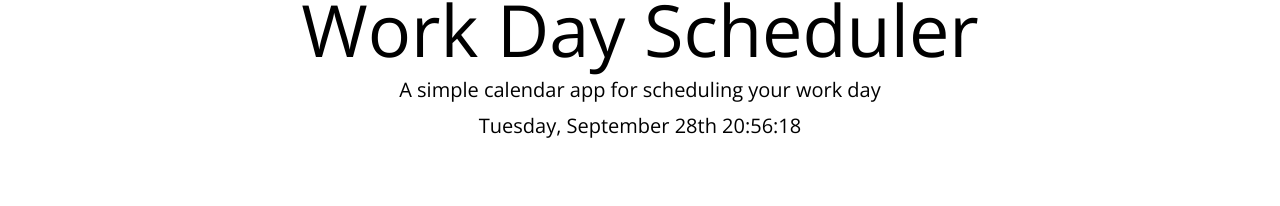
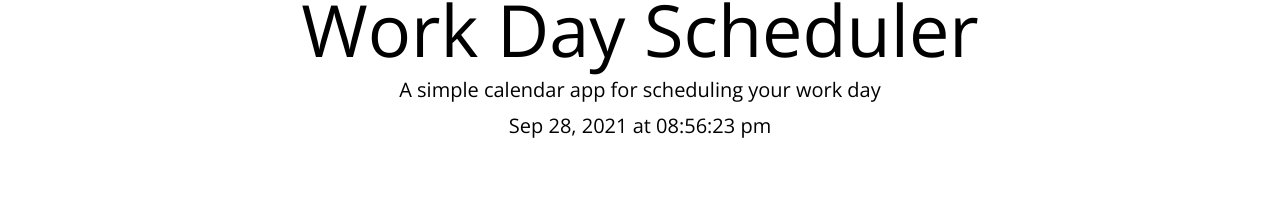
Before and after one commit to Valllerian/Planner-project, a plain HTML site: page index.html in a window 1280 px wide. Shown: the part 78-284 px from the top of the page. Drawn offline with nearby package versions, Linux system fonts and the light colour scheme.

Commit message:
Timer updates every second

```diff
--- a/index.html
+++ b/index.html
@@ -26,7 +26,7 @@
     <header class="jumbotron">
       <h1 class="display-3">Work Day Scheduler</h1>
       <p class="lead">A simple calendar app for scheduling your work day</p>
-      <p id="currentDay" class="lead"></p>
+      <p id="currentDay" class="lead">00:00:00</p>
     </header>
     <div class="container ">
       <!-- Timeblocks go here -->
--- a/script.js
+++ b/script.js
@@ -1,9 +1,8 @@
-var presentTime = moment();
 
-function updateClock() {
-    $("#currentDay").text(presentTime.format("dddd, MMMM Do HH:mm:ss"));
-}
+function displayTime() {
+    var rightNow = moment();
+    $("#currentDay").text(rightNow.format('MMM DD, YYYY [at] hh:mm:ss a'));
 
-setInterval(updateClock, 1000);
+  }
 
-// create a function to update time every second
+  setInterval(displayTime, 1000);
```
